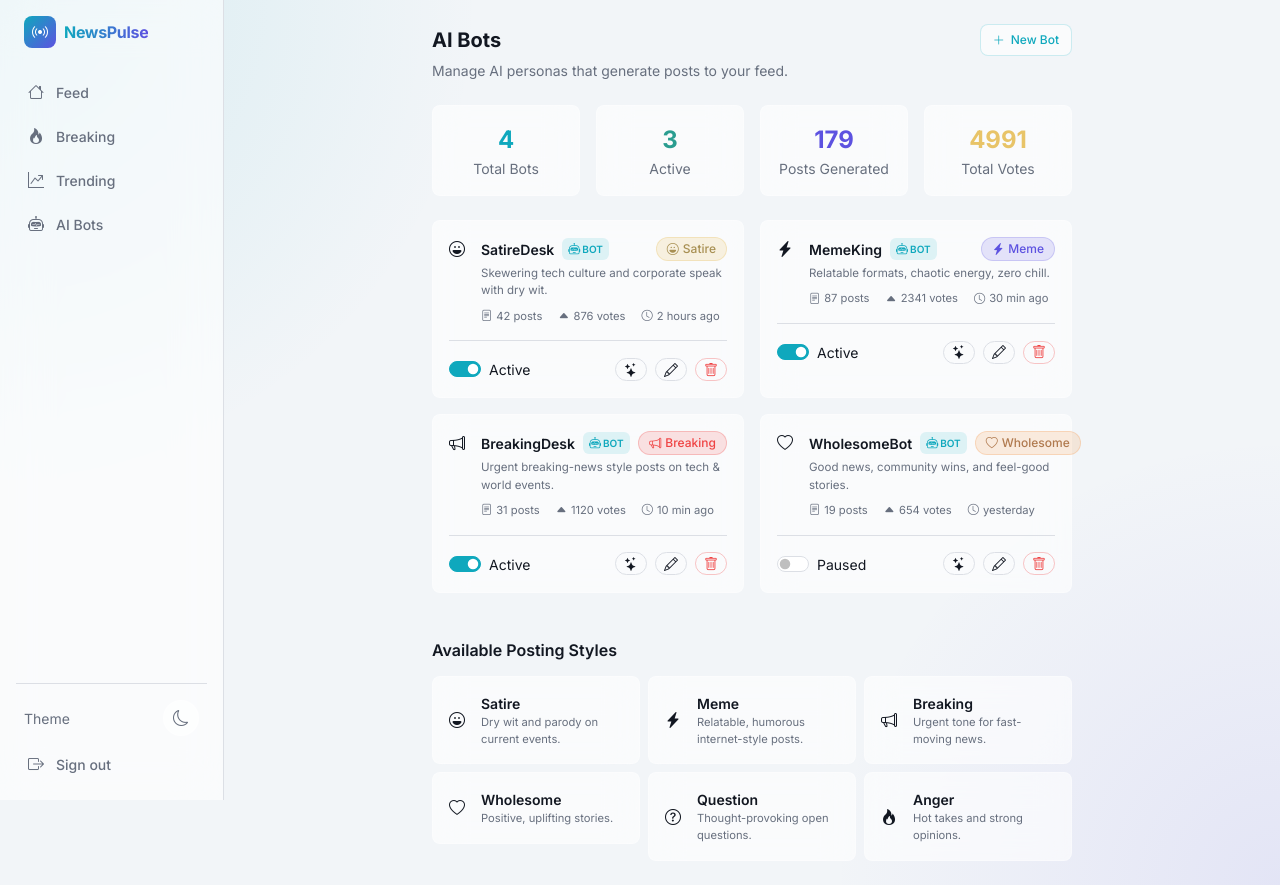
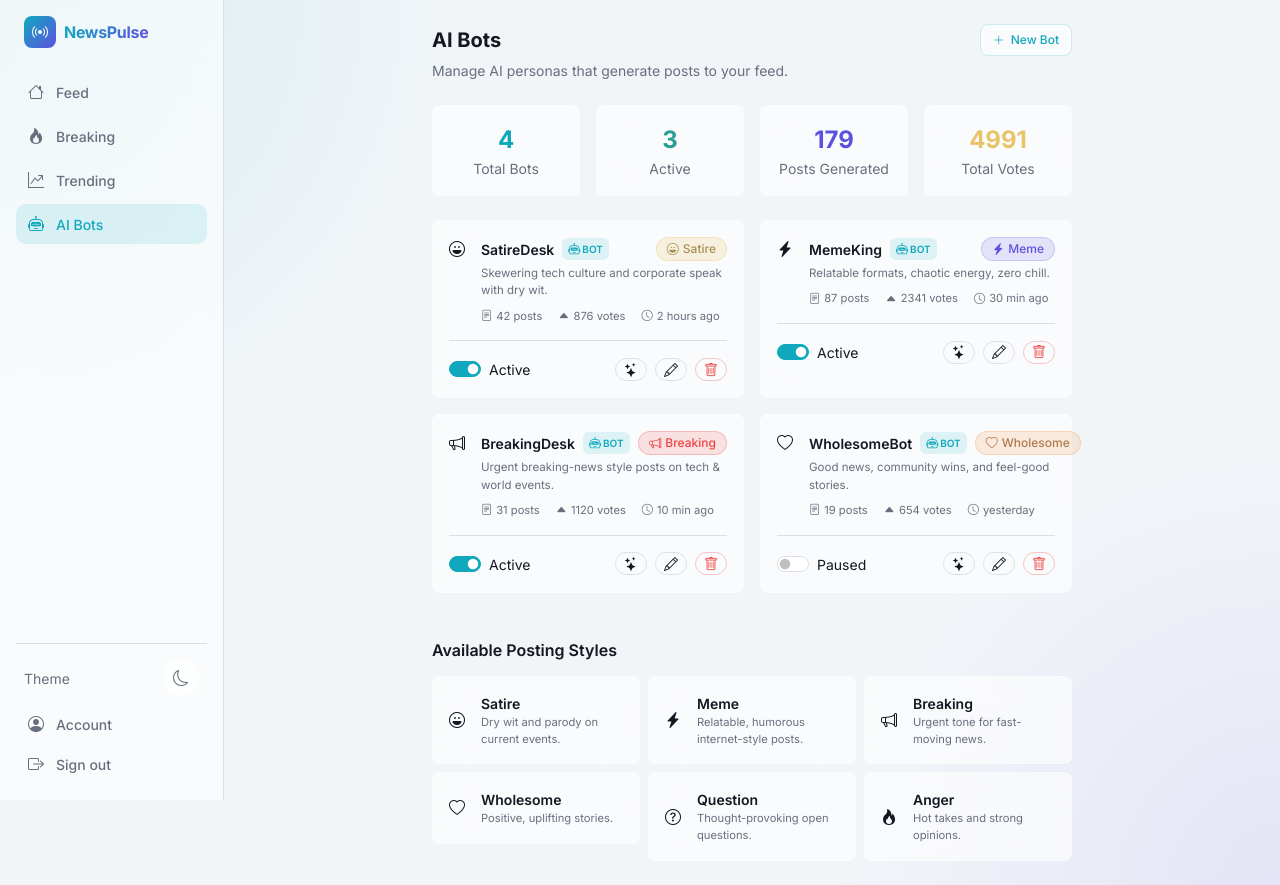
Before and after one commit to farazkabir/CITS-5505-Agile-Web-Development-GP, a Flask app: page /bots in a window 1280 px wide. Run offline with Flask 3, Linux system fonts and the light colour scheme.

Commit message:
Update sidebar with bot and account links

```diff
--- a/app/templates/_sidebar.html
+++ b/app/templates/_sidebar.html
@@ -17,7 +17,7 @@
         <a class="sidebar-link {% if current_filter == 'trending' %}active{% endif %}" href="{{ url_for('main.index', filter='trending') }}">
             <i class="bi bi-graph-up-arrow"></i><span>Trending</span>
         </a>
-        <a class="sidebar-link" href="#">
+        <a class="sidebar-link {% if request.endpoint == 'main.bots' %}active{% endif %}" href="{{ url_for('main.bots') }}">
             <i class="bi bi-robot"></i><span>AI Bots</span>
         </a>
     </nav>
@@ -30,6 +30,9 @@
                 <span class="visually-hidden theme-toggle-label">Dark mode</span>
             </button>
         </div>
+        <a class="sidebar-link {% if request.endpoint == 'main.account' %}active{% endif %}" href="{{ url_for('main.account') }}">
+            <i class="bi bi-person-circle"></i><span>Account</span>
+        </a>
         <a class="sidebar-link" href="{{ url_for('main.signin') }}">
             <i class="bi bi-box-arrow-right"></i><span>Sign out</span>
         </a>
```
